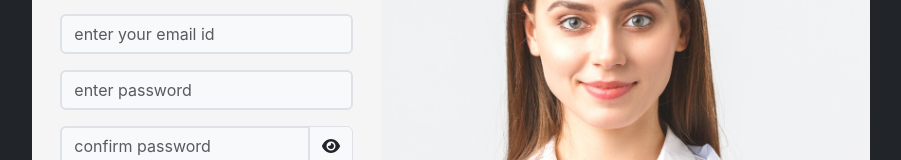
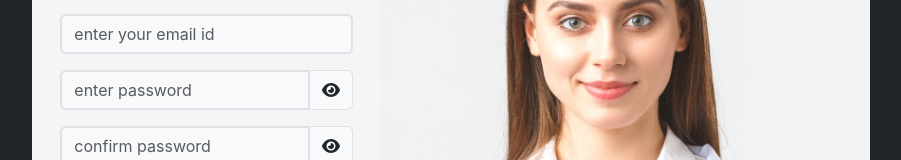
Before and after one commit to sherinsk/medicalstorewithmashupapi, a React (Create React App) app: page /login in a window 1280 px wide. Both pictures are taken after a click on the link "Signup here". Shown: the part 239-399 px from the top of the page, without its empty margins (189-1090 px from the left). Built offline with nearby package versions, Linux system fonts and the light colour scheme; a web font is replaced by a local one.

Commit message:
set password hide issue

```diff
--- a/src/components/signup.js
+++ b/src/components/signup.js
@@ -24,6 +24,7 @@ function Signup(props)
 		})};
 
 const [showpwd,setShowpwd]=useState(true);
+const [showpwd2,setShowpwd2]=useState(true);
 
 function handleClick(e) {
     e.preventDefault();
@@ -33,6 +34,11 @@ function handleClick(e) {
 function passwordhideshow()
 {
   setShowpwd(!showpwd)
+}
+
+function passwordhideshow2()
+{
+  setShowpwd2(!showpwd2)
 }
 
 const [name,setName]=useState("");
@@ -105,11 +111,12 @@ async function PostRegisterData() {
               <input type="text" value={email} onChange={emailinput} className="form-control bg-light border border-2" placeholder="enter your email id" />
             </div>
             <div className="input-group mb-3">
-              <input type="text" value={password} onChange={passwordinput} className="form-control bg-light border border-2" placeholder="enter password" />
+              <input type={showpwd?"password":"text"} value={password} onChange={passwordinput} className="form-control bg-light border border-2" placeholder="enter password" />
+              <span className="input-group-text"><button onClick={passwordhideshow} className="btn-i">{showpwd?<FontAwesomeIcon icon={faEye} />:<FontAwesomeIcon icon={faEyeSlash} />}</button></span>
             </div>
             <div className="input-group mb-3">
-              <input type={showpwd?"password":"text"} value={confirmpwd} onChange={confirmpasswordinput} className="form-control bg-light border border-2" placeholder="confirm password" />
-              <span className="input-group-text"><button onClick={passwordhideshow} className="btn-i">{showpwd?<FontAwesomeIcon icon={faEye} />:<FontAwesomeIcon icon={faEyeSlash} />}</button></span>
+              <input type={showpwd2?"password":"text"} value={confirmpwd} onChange={confirmpasswordinput} className="form-control bg-light border border-2" placeholder="confirm password" />
+              <span className="input-group-text"><button onClick={passwordhideshow2} className="btn-i">{showpwd2?<FontAwesomeIcon icon={faEye} />:<FontAwesomeIcon icon={faEyeSlash} />}</button></span>
             </div>
             <div className="d-grid gap-2">
               <button className="btn btn-success" onClick={PostRegisterData} type="button"><b>{loading?<Loading2/>:'SIGN UP'}</b></button>
```
